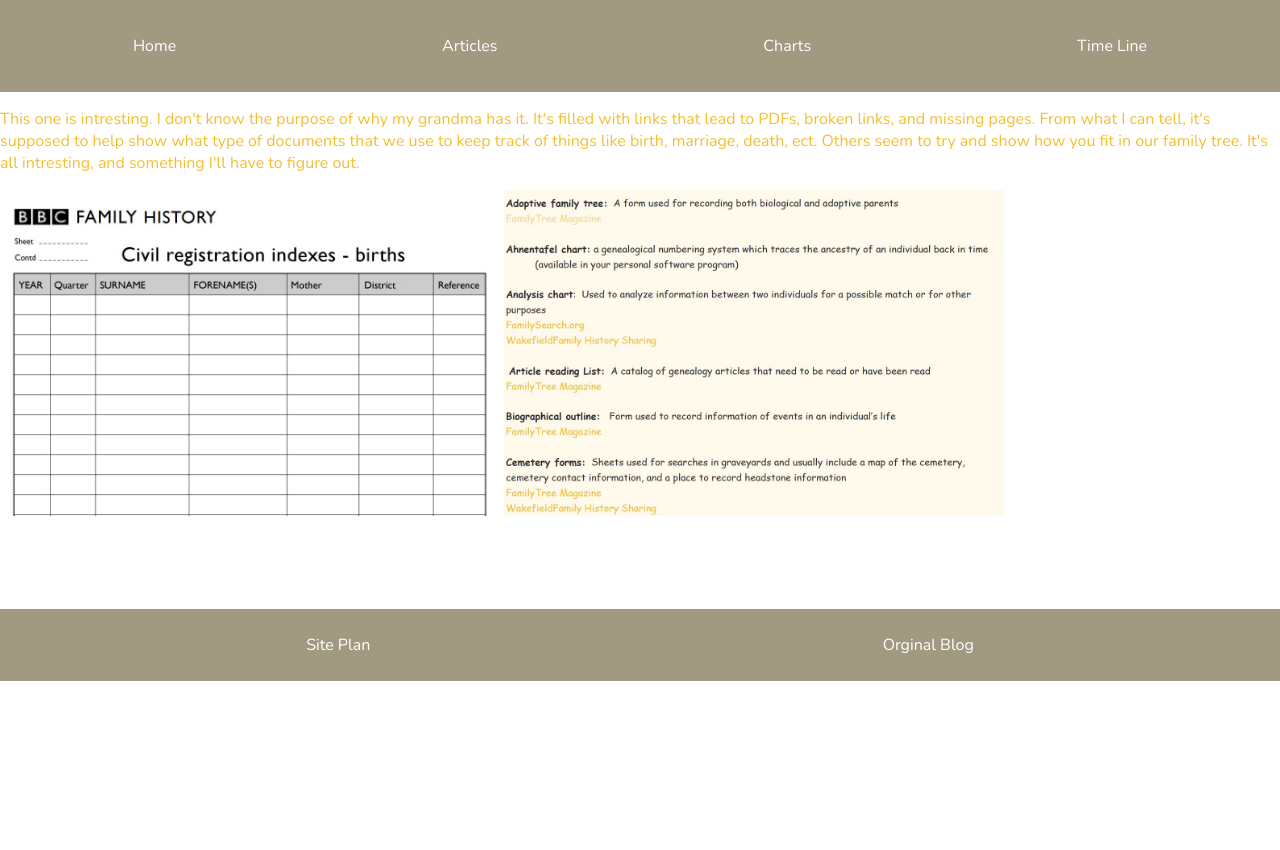
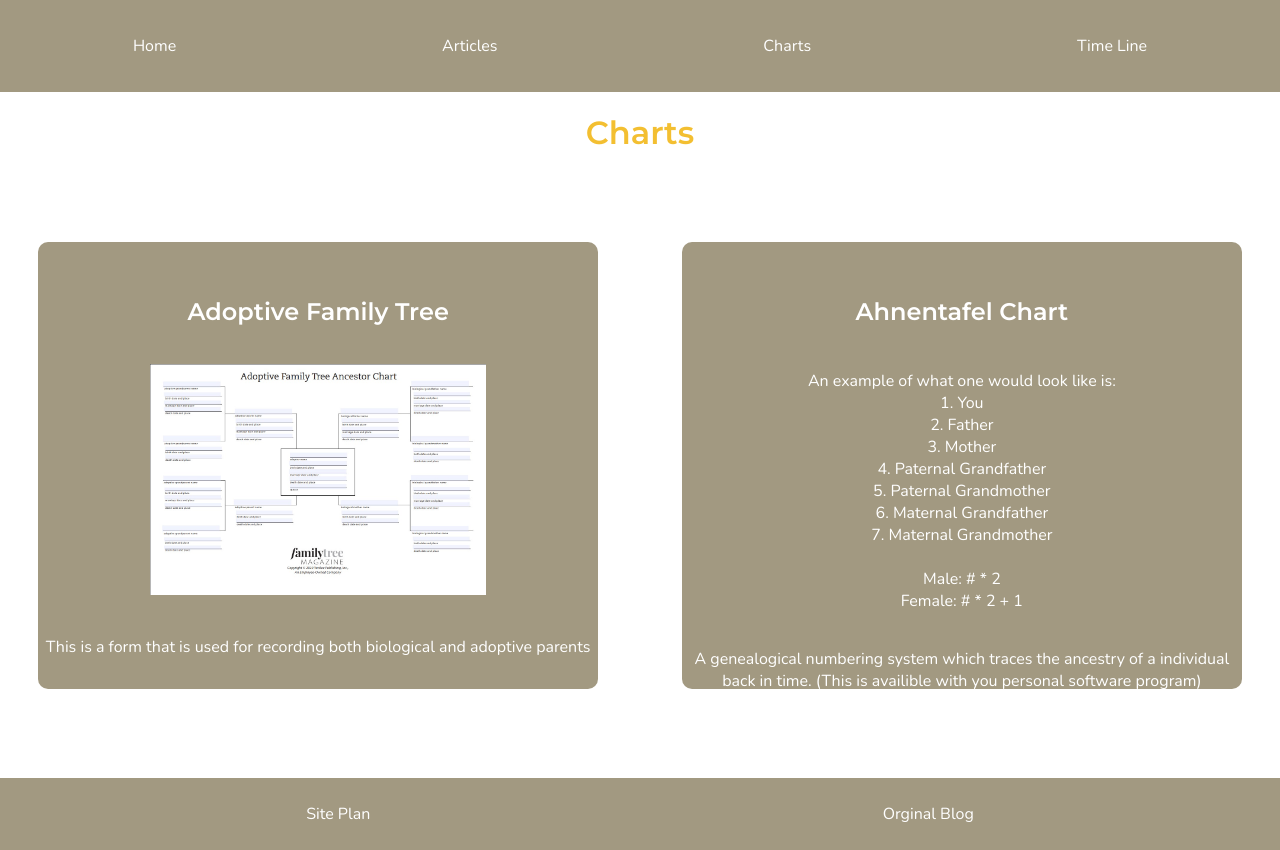
Before and after one commit to mattbsmit/robertsroots, a plain HTML site: page charts.html in a window 1280 px wide. Before the commit the page ends 800 px from the top, so only its background shows below. Drawn offline with nearby package versions, Linux system fonts and the light colour scheme; a web font is replaced by a local one.

Commit message:
started the charts page

```diff
--- a/charts.html
+++ b/charts.html
@@ -18,15 +18,36 @@
         </nav>
 
         <main>
-            <p>
-                This one is intresting. I don't know the purpose of why my grandma has it. It's filled with links that
-                lead to PDFs, broken links, and missing pages. From what I can tell, it's supposed to help show what type
-                of documents that we use to keep track of things like birth, marriage, death, ect. Others seem to try
-                and show how you fit in our family tree. It's all intresting, and something I'll have to figure out.
-              </p>
+            <h1>Charts</h1>
 
-              <img src="photos/pagethreepdf.jpg" alt="image for page3" width="500px">
-              <img src="photos/whatevertheheckisgoingon.jpg" alt="image for page3" width="500px">
+            <div class="homegrid">
+                <div class="chartgrid">
+                    <h2>Adoptive Family Tree</h2>
+                    <img src="photos/adoptivefamilytree.jpg" alt="Adoptive and Biological family tree" width=60%>
+                    <p>This is a form that is used for recording both biological and adoptive parents</p>
+                    <!-- Need to add a way to download the file, since it came from a external source-->
+                </div>
+
+                <div class="chartgrid">
+                    <h2>Ahnentafel Chart</h2>
+                    <p>
+                        An example of what one would look like is: <br>
+                        1. You <br>
+                        2. Father <br>
+                        3. Mother <br>
+                        4. Paternal Grandfather <br>
+                        5. Paternal Grandmother <br>
+                        6. Maternal Grandfather <br>
+                        7. Maternal Grandmother <br>
+                        <br>
+                        Male: # * 2 <br>
+                        Female: # * 2 + 1
+                    </p>
+                    <p>A genealogical numbering system which traces the ancestry of a individual back in time.
+                        (This is availible with you personal software program)
+                    </p>
+                </div>
+            </div>
         </main>
 
         <footer>
--- a/style.css
+++ b/style.css
@@ -118,6 +118,23 @@ footer a:hover {
 }
 
 
+/* Charts Page CSS */
+.chartgrid {
+    display: grid;
+    grid-template-rows: 20% 1fr 20%;
+    padding-top: 5%;
+    justify-items: center;
+    align-items: center;
+    text-align: center;
+    border-radius: 10px;
+    background-color: #a29981;
+}
+
+.chartgrid p, .chartgrid h2 {
+    color: var(--paragraph-color-on-color)
+}
+
+
 /* Time Line CSS */
 .timelinegrid {
     display: grid;
```
Also changed, not shown: timeline.html (+1 -0 lines), photos/adoptivefamilytree.jpg (added).
